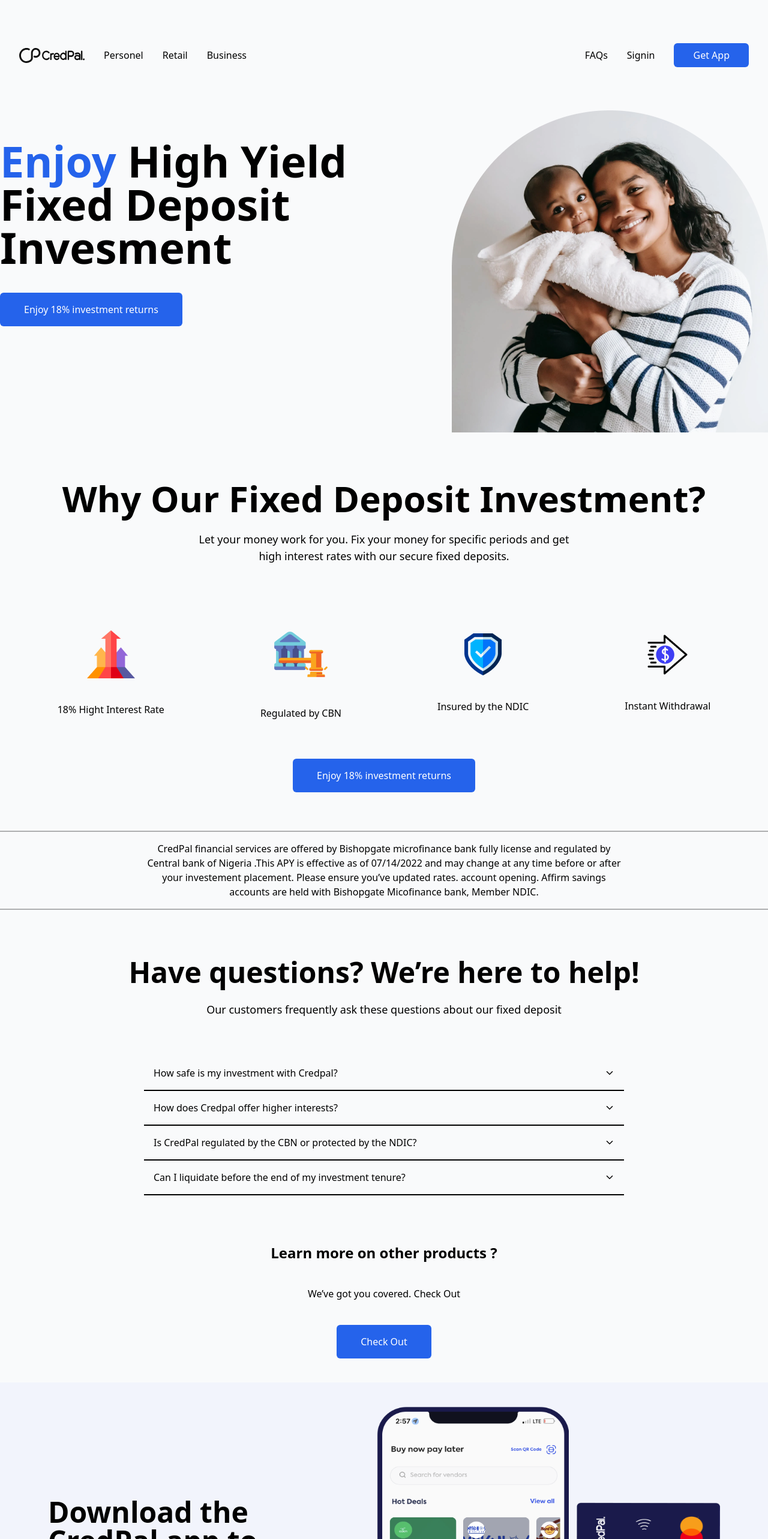
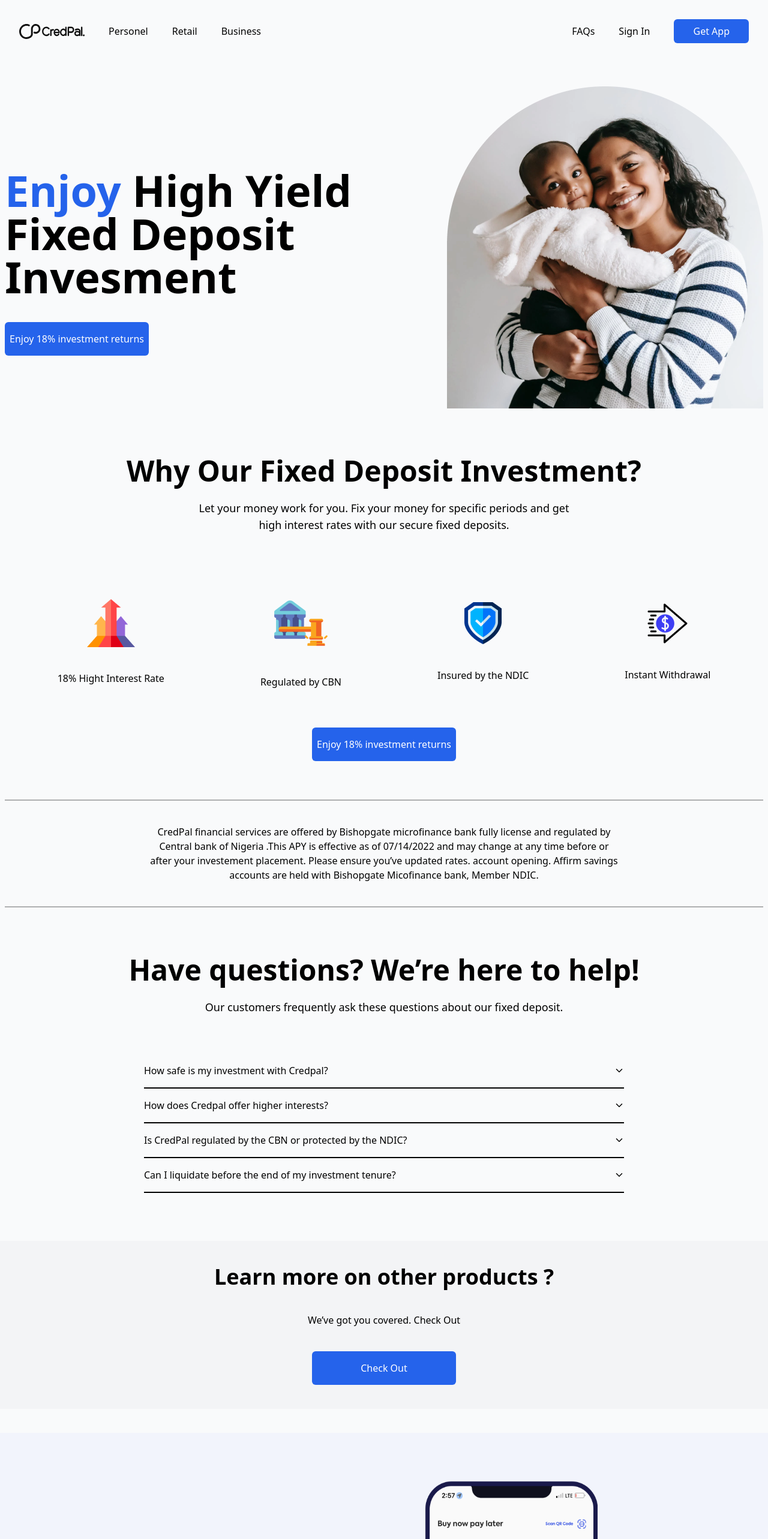
Before and after one commit to JacceyCode/credpaltest, a React (Vite) app: page / in a window 1280 px wide. Shown: the top 2566 px of the page at 60% size. Built offline with nearby package versions, Linux system fonts and the light colour scheme.

Commit message:
mobile responsiveness

```diff
--- a/src/App.tsx
+++ b/src/App.tsx
@@ -9,7 +9,6 @@
 function App() {
   return (
     <section className="bg-gray-50">
-      <section className="pt-10 max-w-[80rem] mx-auto">
       <NavBar />
       <Hero />
       <Why />
@@ -18,7 +17,6 @@
       <Download />
       <Footer />
     </section>
-    </section>
   );
 }
 
--- a/src/components/Download.tsx
+++ b/src/components/Download.tsx
@@ -2,19 +2,20 @@
 
 const Download = () => {
   return (
-    <section className="bg-[#F2F4FC] py-10 px-20">
-      <section className="flex justify-between items-center">
-        <article className="mt-12 w-[30rem]">
-          <h1 className="text-5xl leading-20 font-extrabold">
+    <section className="bg-[#F2F4FC] p-20">
+      <section className="max-w-[80rem] mx-auto">
+        <section className="flex flex-col xl:flex-row gap-16 justify-between items-center">
+          <article className="mt-12 max-w-[30rem]">
+            <h1 className="md:text-5xl text-4xl leading-snug font-extrabold">
               Download the <br /> CredPal app to <br /> get started
             </h1>
 
             <p className="mt-10 text-lg">
-            Join millions of satisfied customers who are already use CredPal to
-            access credit, make payments , invest & many more!
+              Join millions of satisfied customers who are already use CredPal
+              to access credit, make payments , invest & many more!
             </p>
 
-          <div className="flex items-center gap-5">
+            <div className="flex flex-col md:flex-row items-center gap-5">
               <div className="mt-10 py-4 w-60 px-10 bg-black rounded-sm text-white flex items-center gap-4">
                 <FaGooglePlay size={24} />
 
@@ -23,6 +24,7 @@
                   <span className="text-lg">Google Play</span>
                 </div>
               </div>
+
               <div className="mt-10 py-4 w-60 px-10 bg-black rounded-sm text-white flex items-center gap-4">
                 <FaApple size={24} />
 
@@ -33,9 +35,15 @@
               </div>
             </div>
           </article>
-        <section className="flex items-center gap-3">
-          <img className="w-[20rem] h-[40rem]" src="./mobile.png" alt="Phone" />
-          <img className="w-[15rem] h-[20rem]" src="./card.png" alt="Card" />
+
+          <section className="flex md:flex-row flex-col items-center gap-3">
+            <img
+              className="w-[18rem] h-[40rem]"
+              src="./mobile.png"
+              alt="Phone"
+            />
+            <img className="w-[12rem] h-[20rem]" src="./card.png" alt="Card" />
+          </section>
         </section>
       </section>
     </section>
--- a/src/components/Faq.tsx
+++ b/src/components/Faq.tsx
@@ -2,37 +2,39 @@
 
 const Faq = () => {
   return (
-    <section className="flex flex-col gap-6 items-center justify-center py-10">
-      <h2 className="text-5xl font-bold">
+    <section className="max-w-[80rem] mx-auto">
+      <section className="flex flex-col gap-6 items-center justify-center py-10 px-2">
+        <h2 className="text-5xl text-center font-bold">
           Have questions? We’re here to help!
         </h2>
         <p className="text-center text-lg">
-        Our customers frequently ask these questions about our fixed deposit
+          Our customers frequently ask these questions about our fixed deposit.
         </p>
 
-      <section className="flex flex-col items-center mt-10">
-        <div className="p-4 border-b-2 border-black flex items-center justify-between w-[50rem]">
+        <section className="flex flex-col items-center mt-10 w-full max-w-[55rem] px-10">
+          <div className="py-4 border-b-2 border-black flex items-center justify-between w-full">
             <p>How safe is my investment with Credpal?</p>
 
             <IoIosArrowDown color="black" />
           </div>
-        <div className="p-4 border-b-2 border-black flex items-center justify-between w-[50rem]">
+          <div className="py-4 border-b-2 border-black flex items-center justify-between w-full">
             <p>How does Credpal offer higher interests?</p>
 
             <IoIosArrowDown color="black" />
           </div>
-        <div className="p-4 border-b-2 border-black flex items-center justify-between w-[50rem]">
+          <div className="py-4 border-b-2 border-black flex items-center justify-between w-full">
             <p>Is CredPal regulated by the CBN or protected by the NDIC?</p>
 
             <IoIosArrowDown color="black" />
           </div>
-        <div className="p-4 border-b-2 border-black flex items-center justify-between w-[50rem]">
+          <div className="py-4 border-b-2 border-black flex items-center justify-between w-full">
             <p>Can I liquidate before the end of my investment tenure?</p>
 
             <IoIosArrowDown color="black" />
           </div>
         </section>
       </section>
+    </section>
   );
 };
 
--- a/src/components/Hero.tsx
+++ b/src/components/Hero.tsx
@@ -1,13 +1,14 @@
 const Hero = () => {
   return (
-    <section className="flex justify-between py-10">
+    <section className="max-w-[80rem] mx-auto">
+      <section className="flex flex-col gap-10 lg:flex-row justify-between items-center py-10 px-2">
         <article className="mt-12">
-        <h1 className="text-7xl font-extrabold">
+          <h1 className="xl:text-7xl text-5xl leading-snug font-extrabold">
             <span className="text-blue-600">Enjoy</span> High Yield <br /> Fixed
             Deposit <br /> Invesment
           </h1>
 
-        <button className="mt-10 py-4 px-10 bg-blue-600 rounded-md text-white">
+          <button className="mt-10 w-60 h-14 bg-blue-600 hover:bg-blue-800 rounded-md text-white">
             Enjoy 18% investment returns
           </button>
         </article>
@@ -15,6 +16,7 @@
           <img src="./mother.png" alt="Mother and Child Image" />
         </section>
       </section>
+    </section>
   );
 };
 
--- a/src/components/NavBar.tsx
+++ b/src/components/NavBar.tsx
@@ -1,22 +1,34 @@
 const NavBar = () => {
   return (
-    <nav className="flex flex-row items-center justify-between p-8">
-      <section className="flex gap-8 items-center">
+    <section className="max-w-[80rem] mx-auto">
+      <nav className="flex flex-col md:flex-row gap-8 items-center justify-between p-8">
+        <section className="flex gap-10 items-center">
           <p className="cursor-pointer">
             <img src="./credlogo.svg" alt="credpal logo" />
           </p>
-        <p className="cursor-pointer">Personel</p>
-        <p className="cursor-pointer">Retail</p>
-        <p className="cursor-pointer">Business</p>
+          <p className="cursor-pointer hover:border-b-2 hover:border-blue-600">
+            Personel
+          </p>
+          <p className="cursor-pointer hover:border-b-2 hover:border-blue-600">
+            Retail
+          </p>
+          <p className="cursor-pointer hover:border-b-2 hover:border-blue-600">
+            Business
+          </p>
         </section>
-      <section className="flex gap-8 items-center">
-        <p className="cursor-pointer">FAQs</p>
-        <p className="cursor-pointer">Signin</p>
-        <p className="py-2 px-8 rounded-md bg-blue-600 cursor-pointer text-white">
+        <section className="flex gap-10 items-center">
+          <p className="cursor-pointer hover:border-b-2 hover:border-blue-600">
+            FAQs
+          </p>
+          <p className="cursor-pointer hover:border-b-2 hover:border-blue-600">
+            Sign In
+          </p>
+          <p className="py-2 px-8 rounded-md bg-blue-600 cursor-pointer hover:bg-blue-800 text-white">
             Get App
           </p>
         </section>
       </nav>
+    </section>
   );
 };
 
--- a/src/components/OtherProducts.tsx
+++ b/src/components/OtherProducts.tsx
@@ -1,11 +1,15 @@
 const OtherProducts = () => {
   return (
-    <section className="flex flex-col gap-10 items-center justify-center py-10">
-      <h2 className="text-2xl font-bold">Learn more on other products ?</h2>
-      <p className="text-center">We’ve got you covered. Check Out</p>
-      <button className="py-4 px-10 bg-blue-600 rounded-md text-white">
-        Check Out
-      </button>
+    <section className="max-w-[80rem] mx-auto my-10">
+      <section className="flex flex-col gap-10 items-center justify-center bg-gray-100 py-10 px-2">
+        <h2 className="text-4xl text-center font-bold">
+          Learn more on other products ?
+        </h2>
+        <p className="text-center">We’ve got you covered. Check Out</p>
+        <button className="w-60 h-14 bg-blue-600 rounded-md hover:bg-blue-800 text-white">
+          Check Out
+        </button>
+      </section>
     </section>
   );
 };
--- a/src/components/Why.tsx
+++ b/src/components/Why.tsx
@@ -1,13 +1,16 @@
 const Why = () => {
   return (
-    <section className="flex flex-col gap-6 items-center justify-center py-10">
-      <h2 className="text-6xl font-bold">Why Our Fixed Deposit Investment?</h2>
-      <p className="text-center w-[40rem] text-lg">
-        Let your money work for you. Fix your money for specific periods and get
-        high interest rates with our secure fixed deposits.
+    <section className="max-w-[80rem] mx-auto">
+      <section className="flex flex-col gap-6 items-center justify-center py-10 px-2">
+        <h2 className="text-5xl text-center font-bold">
+          Why Our Fixed Deposit Investment?
+        </h2>
+        <p className="text-center max-w-[40rem] text-lg">
+          Let your money work for you. Fix your money for specific periods and
+          get high interest rates with our secure fixed deposits.
         </p>
 
-      <section className="flex items-center justify-between mt-20 gap-40">
+        <section className="flex items-center justify-between mt-20 xl:gap-40 gap-10">
           <div className="flex flex-col items-center gap-10">
             <img src="./chart.png" alt="" />
             <span>18% Hight Interest Rate</span>
@@ -26,17 +29,18 @@
           </div>
         </section>
 
-      <button className="mt-10 py-4 px-10 bg-blue-600 rounded-md text-white">
+        <button className="mt-10 w-60 h-14 bg-blue-600 hover:bg-blue-800 rounded-md text-white">
           Enjoy 18% investment returns
         </button>
 
-      <section className="py-4 px-[15rem] mt-10 items-center text-center border-y-2 border-black/30">
+        <section className="py-10 xl:px-[15rem] md:px-[10rem] mt-10 items-center text-center border-y-2 border-black/30">
           CredPal financial services are offered by Bishopgate microfinance bank
           fully license and regulated by Central bank of Nigeria .This APY is
           effective as of 07/14/2022 and may change at any time before or after
-        your investement placement. Please ensure you’ve updated rates. account
-        opening. Affirm savings accounts are held with Bishopgate Micofinance
-        bank, Member NDIC.
+          your investement placement. Please ensure you’ve updated rates.
+          account opening. Affirm savings accounts are held with Bishopgate
+          Micofinance bank, Member NDIC.
+        </section>
       </section>
     </section>
   );
```
Also changed, not shown: src/components/Footer.tsx (+35 -6 lines). Lines whose indentation alone changed are shown as unchanged.
